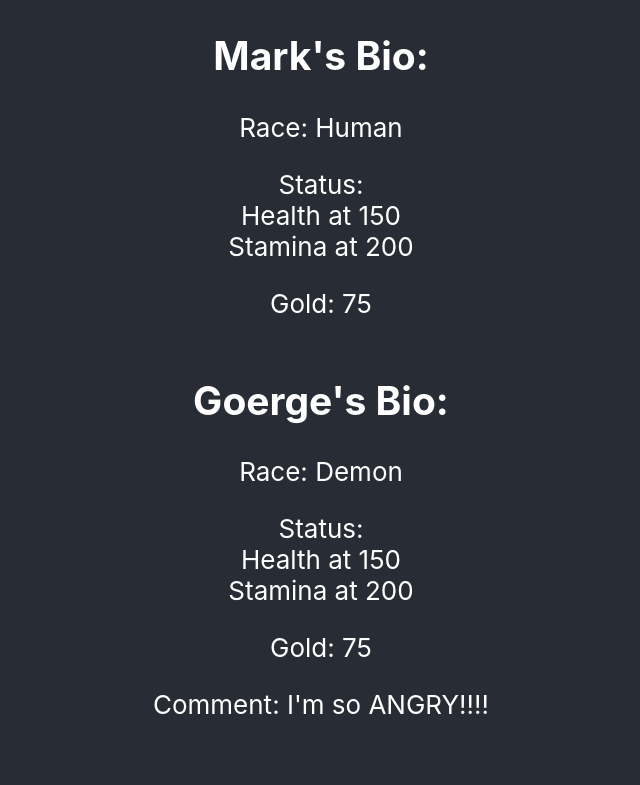
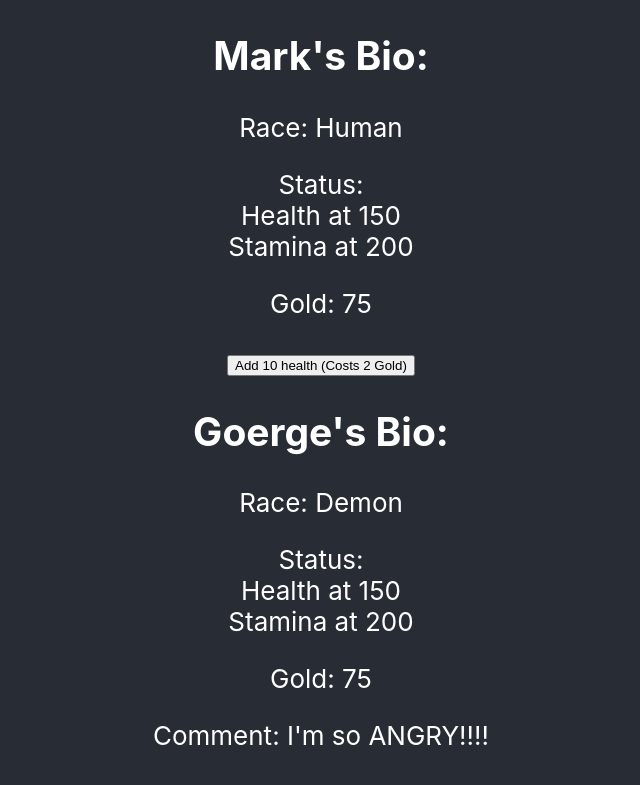
Before and after one commit to epfrndz/react-hooks-exploration, a React (Create React App) app: page / in a window 1280 px wide. Shown: the top 785 px of the page, without its empty margins (319-959 px from the left). Built offline with nearby package versions, Linux system fonts and the light colour scheme.

Commit message:
Added purchase health button

```diff
--- a/src/components/Character.js
+++ b/src/components/Character.js
@@ -24,6 +24,13 @@ const Character = (props) => {
             </p>
             <p>Gold: {gold}</p>
             <p className={props.comment ? 'visible' : 'hidden'}>Comment: {props.comment}</p>
+
+            <button onClick={() => {
+                setHealth(parseInt(health) + 10);
+                setGold(parseInt(gold) - 2);
+            }}>
+                Add 10 health (Costs 2 Gold)
+            </button>
         </div>
     )
 }
```
